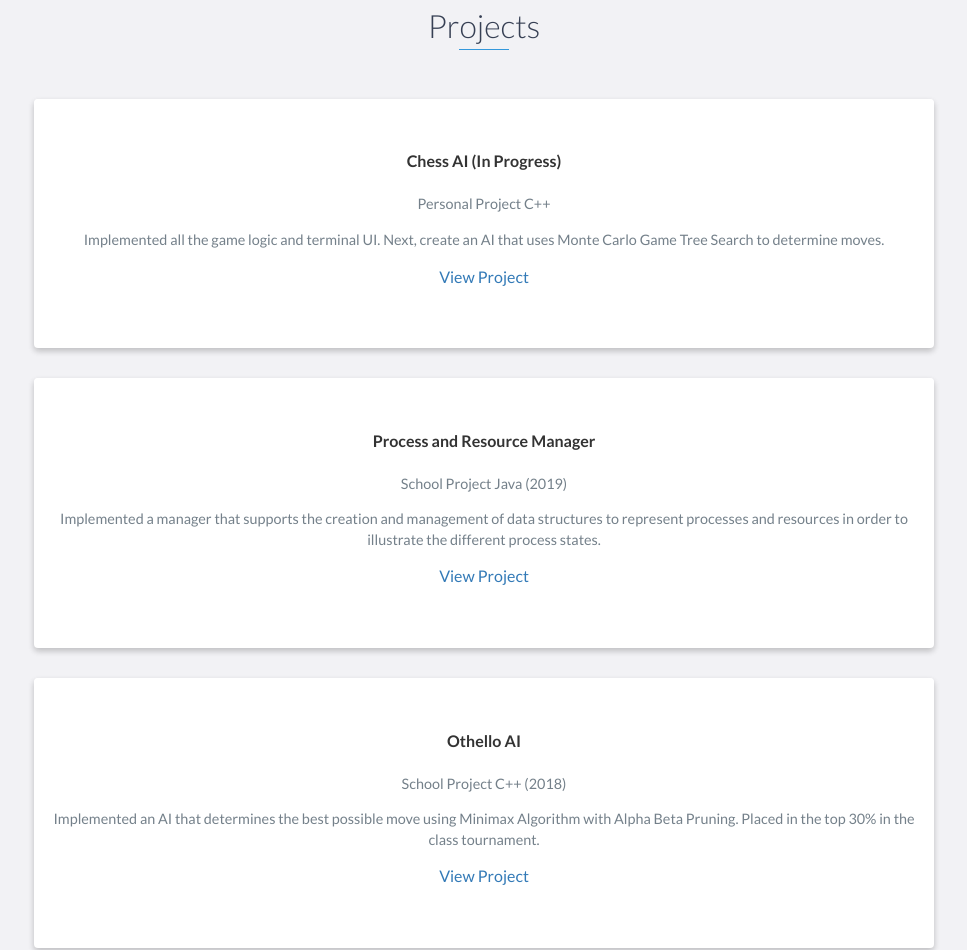
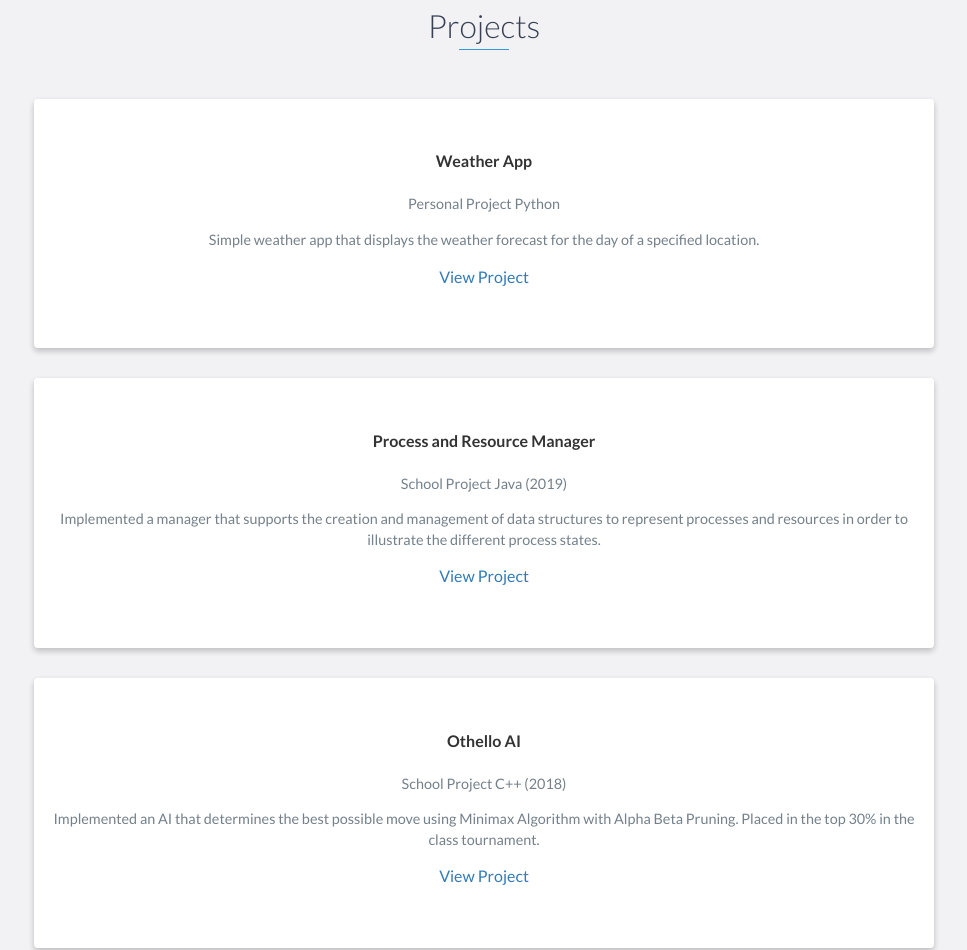
Before and after one commit to andrewttsui/andrewttsui.github.io, a plain HTML site: page index.html in a window 1280 px wide. Shown: the part 2240-3190 px from the top of the page, without its empty margins (156-1123 px from the left). Drawn offline with nearby package versions, Linux system fonts and the light colour scheme.

Commit message:
update project list

```diff
--- a/index.html
+++ b/index.html
@@ -132,13 +132,12 @@
                 <div class="project shadow-large">
                     <div class="project no-image">
                         <div class="project-info">
-                            <h4>Chess AI (In Progress)</h4>
-                            <p>Personal Project C++</p>
+                            <h4>Weather App</h4>
+                            <p>Personal Project Python</p>
                             <p>
-                                Implemented all the game logic and terminal UI. Next, create an AI
-                                that uses Monte Carlo Game Tree Search to determine moves.
+                                Simple weather app that displays the weather forecast for the day of a specified location.
                             </p>
-                            <a href="https://github.com/andrewttsui/chess-ai" target="_blank">View Project</a>
+                            <a href="https://github.com/andrewttsui/weather-app" target="_blank">View Project</a>
                         </div>
                     </div>
                 </div>
```
